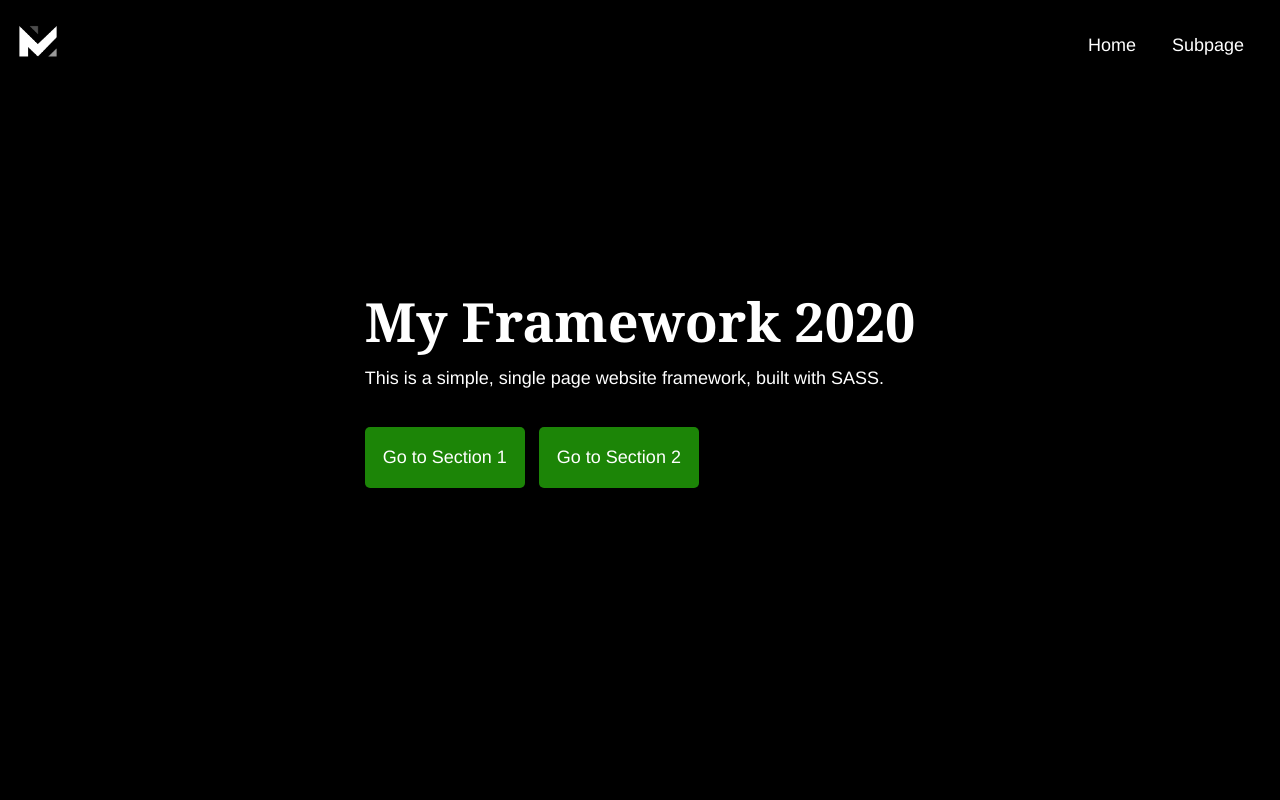
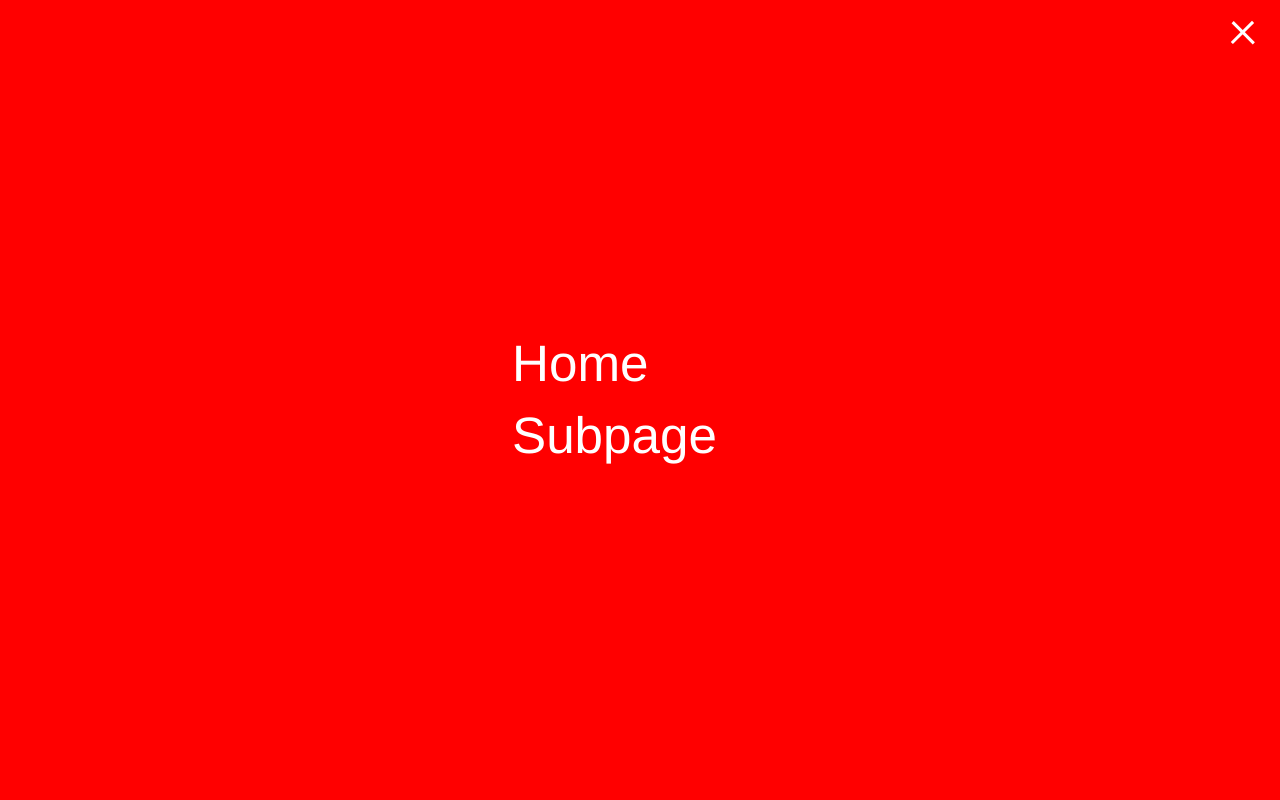
Before and after one commit to johndoenma/mypersonalframework-2020, a plain HTML site: page index.html in a window 1280 px wide. Shown: the top 800 px of the page. Drawn offline with Linux system fonts and the light colour scheme; a web font is replaced by a local one.

Commit message:
added overlay nav

```diff
--- a/index.html
+++ b/index.html
@@ -23,7 +23,16 @@
             </div>
             <h1 class="hide-visually"><a href="index.html">My Framework</a></h1>
         </div>
-        <nav class="site-nav">
+        <nav class="site-nav" data-navstate="open">
+            <h2 class="menu-button">
+                <span class="hide-visually">Menu</span>
+                <svg width="30" height="30">
+                    <title>Menu</title>
+                    <rect id="menubar-top" y="0" width="30" height="3"></rect>
+                    <rect id="menubar-middle" y="8" width="30" height="3"></rect>
+                    <rect id="menubar-bottom" y="16" width="30" height="3"></rect>
+                </svg>
+            </h2>
             <ul>
                 <li><a href="index.html">Home</a></li>
                 <li><a href="subpage.html">Subpage</a></li>
@@ -121,6 +130,9 @@
         });
     </script>
 
+    <!-- MAIN JS -->
+    <script src="js/script.js"></script>
+
 </body>
 
 </html>
--- /dev/null
+++ b/js/script.js
@@ -0,0 +1,13 @@
+
+// OVERLAY NAV MENU SHOW HIDE
+
+const mymenubutton = document.querySelector('.menu-button');
+const mysitenav = document.querySelector('.site-header .site-nav');
+
+mymenubutton.onclick = function () {
+    if (mysitenav.getAttribute('data-navstate') === 'open') {
+        mysitenav.setAttribute('data-navstate', 'closed')
+    } else {
+        mysitenav.setAttribute('data-navstate', 'open')
+    }
+};
--- /dev/null
+++ b/scss/partials/_sitenav.scss
@@ -0,0 +1,95 @@
+/* SITE-HEADER SITE-NAV */
+.site-header .site-nav {
+
+    .menu-button {
+        position: absolute;
+        top: .75em;
+        right: .75em;
+        color: white;
+        margin: 0;
+        font-size: 1.5em;
+        line-height: 1;
+        z-index: 20;
+        cursor: pointer;
+
+        svg {
+            fill: white;
+            rect {
+                transition: .3s all ease-out;
+            }
+        }
+
+    }
+
+    ul {
+        margin: 0;
+        padding: 0;
+        list-style: none;
+        background-color: rgba(255,0,0,1);
+        position: fixed;
+        top: 0;
+        right: 0;
+        width: 100%;
+        height: 100vh;
+        display: flex;
+        flex-direction: column;
+        align-items: center;
+        justify-content: center;
+        transform: translate(100%,0);
+        transition: .3s all ease-out;
+    }
+
+    li {
+        font-size: 4vw;
+        min-width: 20vw;
+        transform: translate(10%,0);
+        transition: .3s all ease-out .3s;
+        opacity: 0;
+    }
+
+    &[data-navstate="open"] {
+
+        .menu-button {
+            position: fixed;
+        }
+
+        #menubar-top {
+            transform-origin: center;
+            transform: translate(7px,7px) rotate(-45deg);
+        }
+
+        #menubar-middle {
+            opacity: 0;
+        }
+
+        #menubar-bottom {
+            transform-origin: center;
+            transform: translate(0px,-4px) rotate(45deg);
+        }
+
+        ul {
+            transform: translate(0,0);
+        }
+        li {
+            transform: translate(0,0);
+            opacity: 1;
+        }
+    }
+
+}
+
+
+/* FOOTER SITE-NAV */
+.site-footer .site-nav {
+    ul {
+        margin: 0;
+        padding: 0;
+        list-style: none;
+        display: flex;
+    }
+    a {
+        display: inline-block;
+        padding: 1em;
+        line-height: 1;
+    }
+}
--- a/scss/partials/_structure.scss
+++ b/scss/partials/_structure.scss
@@ -43,20 +43,7 @@
     }
 }
 
-/* SITE-NAV */
-.site-nav {
-    ul {
-        margin: 0;
-        padding: 0;
-        list-style: none;
-        display: flex;
-    }
-    a {
-        display: inline-block;
-        padding: 1em;
-        line-height: 1;
-    }
-}
+
 
 section {
     padding: 4em 0;
--- a/scss/style.scss
+++ b/scss/style.scss
@@ -29,3 +29,4 @@ $breakpoint-large: 1250px;
 @import "partials/layout";
 @import "partials/grid";
 @import "partials/structure";
+@import "partials/sitenav";
```
Also changed, not shown: css/style.css.
